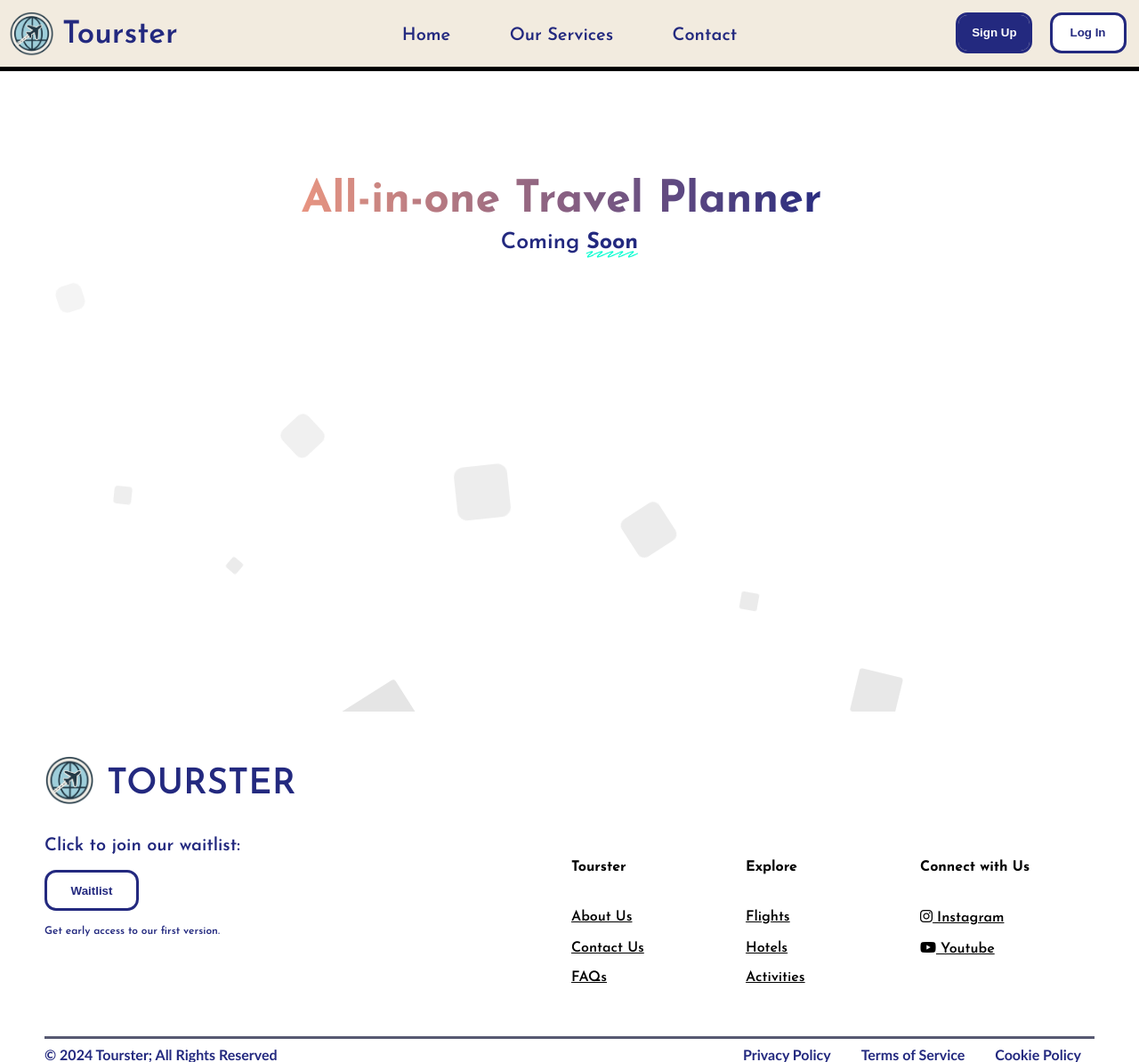
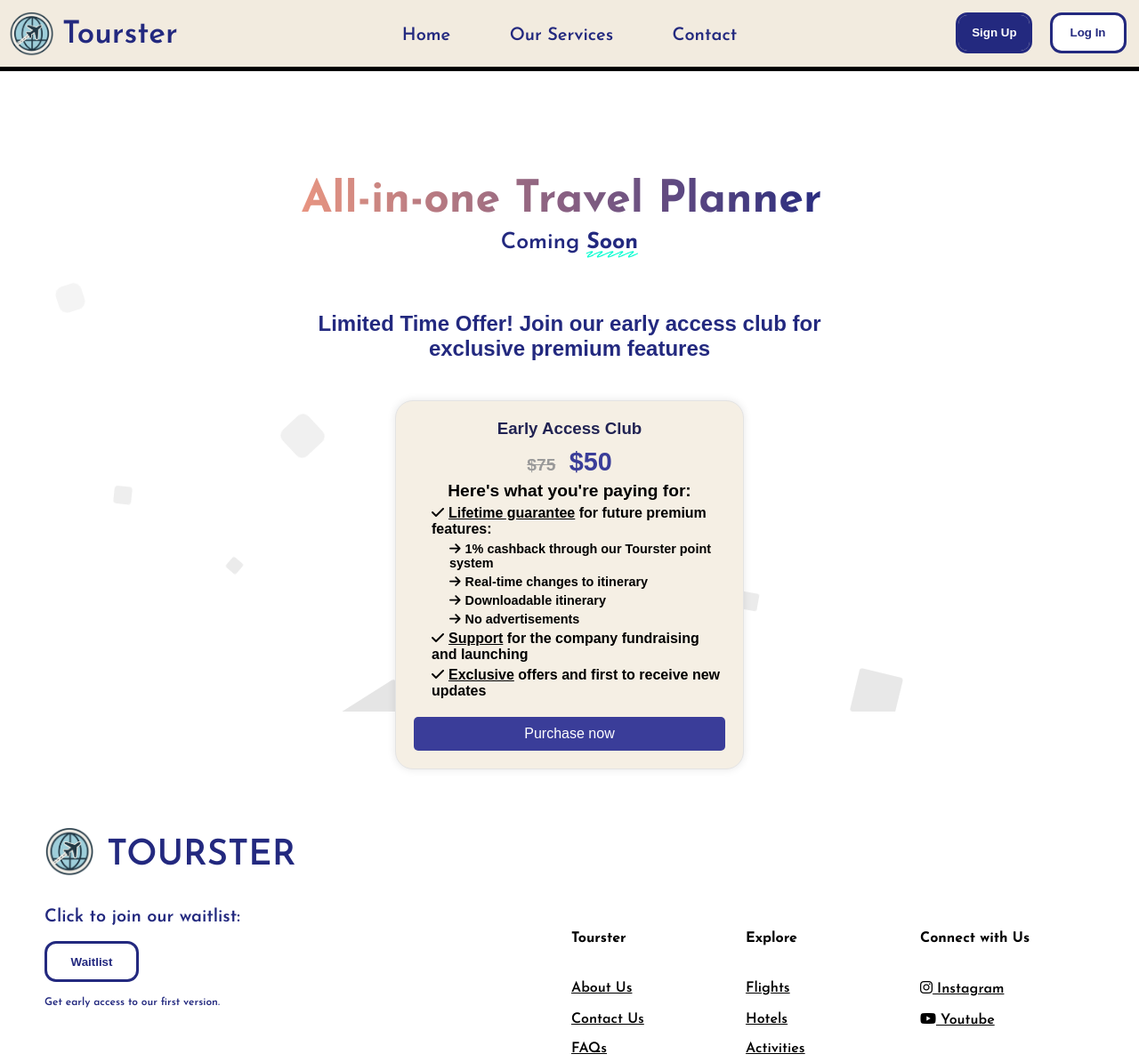
Before and after one commit to TheHaloDeveloper/Tourster, a Flask app: page / in a window 1280 px wide. Shown: the top 1194 px of the page at 89% size. Run offline with Flask 3, Linux system fonts and the light colour scheme.

Commit message:
purchase widget for home page

```diff
--- a/static/css/home.css
+++ b/static/css/home.css
@@ -259,7 +259,7 @@ body {
 
 #blocker {
     width: 100vw;
-    height: 100vh;
+    height: 110vh;
 }
 
 footer {
@@ -368,6 +368,100 @@ footer a {
     display: none;
 }
 
+#special {
+    position: absolute;
+    left: 50%;
+    top: 350px;
+    transform: translateX(-50%);
+    text-align: center;
+    font-family: sans-serif;
+}
+
+#purchase-widget {
+    width: 350px;
+    height: auto;
+    background-color: #F5EFE4;
+    position: absolute;
+    top: 450px;
+    left: 50%;
+    transform: translateX(-50%);
+    border-radius: 20px;
+    border: 1px solid #E3E3E3;
+    text-align: left;
+    color: #000;
+    padding: 20px;
+    font-family: 'Arial', sans-serif;
+    box-shadow: 0 0 10px rgba(0, 0, 0, 0.1);
+}
+
+#purchase-widget h3 {
+    text-align: center;
+    color: #212353;
+    margin-bottom: 10px;
+}
+
+#purchase-widget p {
+    text-align: center;
+    margin: 5px 0;
+    font-size: 1.2em;
+}
+
+#purchase-widget .price {
+    color: #3A3D99;
+    font-size: 1.5em;
+    font-weight: bold;
+}
+
+#purchase-widget s {
+    color: #999;
+    margin-right: 10px;
+}
+
+#purchase-widget ul {
+    list-style-type: none;
+    padding-left: 20px;
+}
+
+#purchase-widget ul ul {
+    list-style-type: none;
+    padding-left: 20px;
+    font-size: 0.9em;
+}
+
+#purchase-widget ul li {
+    margin: 5px 0;
+}
+
+#purchase-widget ul li::before {
+    content: "\f00c";
+    font-family: "Font Awesome 6 Free";
+    margin-right: 5px;
+}
+
+#purchase-widget ul ul li::before {
+    content: "\f061";
+    font-family: "Font Awesome 6 Free";
+    margin-right: 5px;
+}
+
+#purchase-widget button {
+    width: 100%;
+    padding: 10px;
+    background-color: #3A3D99;
+    color: #FFF;
+    border: none;
+    border-radius: 5px;
+    font-size: 1em;
+    cursor: pointer;
+    margin-top: 20px;
+    display: block;
+    text-align: center;
+}
+
+#purchase-widget button:hover {
+    background-color: #2C2E7A;
+}
+
 /* resizing for different sizes/devices */
 @media only screen and (max-width: 872px) {
     #tourster span {
@@ -403,6 +497,12 @@ footer a {
 
     #agreements a {
         padding: 5px;
+    }
+}
+
+@media only screen and (max-width: 770px) {
+    #purchase-widget {
+        top: 470px;
     }
 }
 
@@ -503,6 +603,12 @@ footer a {
     }
 }
 
+@media only screen and (max-width: 490px) {
+    #purchase-widget {
+        top: 500px;
+    }
+}
+
 @media only screen and (max-width: 450px) {
     #agreements a {
         display: block;
--- a/static/js/home.js
+++ b/static/js/home.js
@@ -21,3 +21,7 @@ document.addEventListener("DOMContentLoaded", function() {
 function waitlist() {
     window.location.href = 'https://forms.gle/5qgL5C5a9PgmBiA46';
 }
+
+function purchase() {
+    window.location.href = 'https://buy.stripe.com/28o00851jf2N0Mw4jC';
+}
--- a/templates/home.html
+++ b/templates/home.html
@@ -51,6 +51,25 @@
         <h1>All-in-one Travel Planner</h1>
     </div>
     <div id="soon">Coming <span class="fancy"><b>Soon</b></span></div>
+
+    <h2 id="special">Limited Time Offer! Join our early access club for exclusive premium features</h2>
+    <div id="purchase-widget">
+        <h3>Early Access Club</h3>
+        <p><s>$75</s> <span class="price">$50</span></p>
+        <p>Here's what you're paying for:</p>
+        <ul>
+            <li><b><u>Lifetime guarantee</u></b> for future premium features:</li>
+            <ul>
+                <li>1% cashback through our Tourster point system</li>
+                <li>Real-time changes to itinerary</li>
+                <li>Downloadable itinerary</li>
+                <li>No advertisements</li>
+            </ul>
+            <li><u><b>Support</u></b> for the company fundraising and launching</li>
+            <li><u><b>Exclusive</u></b> offers and first to receive new updates</li>
+        </ul>
+        <button onclick="purchase()">Purchase now</button>
+    </div>
 
     <footer>
         <div id="footer_topleft">
```
